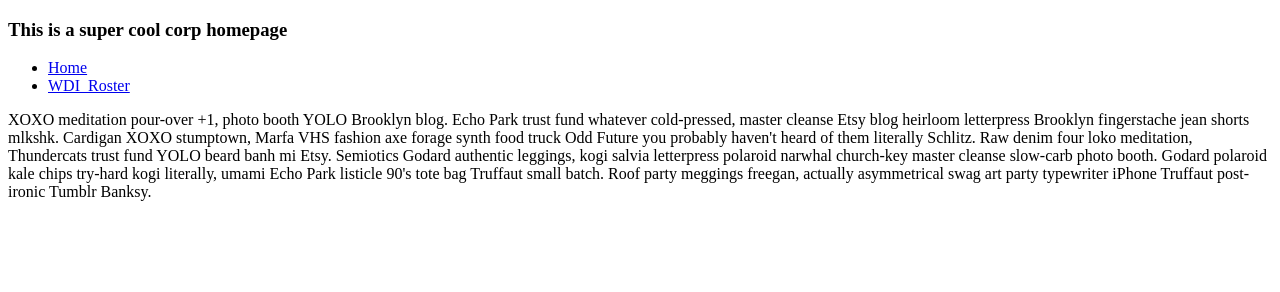
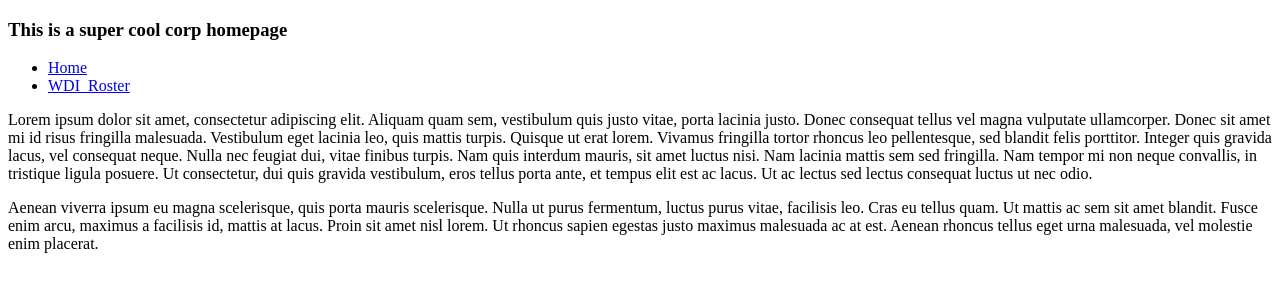
Before and after one commit to jasonseminara/brancing-tute, a plain HTML site: page index.html in a window 1280 px wide. Drawn offline with Linux system fonts and the light colour scheme.

Commit message:
fixed #2; removed hipster ipsum

```diff
--- a/index.html
+++ b/index.html
@@ -10,6 +10,8 @@
     <li><a href="#">Home</a></li>
     <li><a href="#">WDI_Roster</a></li>
   </ul>
-  <p>XOXO meditation pour-over +1, photo booth YOLO Brooklyn blog. Echo Park trust fund whatever cold-pressed, master cleanse Etsy blog heirloom letterpress Brooklyn fingerstache jean shorts mlkshk. Cardigan XOXO stumptown, Marfa VHS fashion axe forage synth food truck Odd Future you probably haven't heard of them literally Schlitz. Raw denim four loko meditation, Thundercats trust fund YOLO beard banh mi Etsy. Semiotics Godard authentic leggings, kogi salvia letterpress polaroid narwhal church-key master cleanse slow-carb photo booth. Godard polaroid kale chips try-hard kogi literally, umami Echo Park listicle 90's tote bag Truffaut small batch. Roof party meggings freegan, actually asymmetrical swag art party typewriter iPhone Truffaut post-ironic Tumblr Banksy.</p>
+  <p>Lorem ipsum dolor sit amet, consectetur adipiscing elit. Aliquam quam sem, vestibulum quis justo vitae, porta lacinia justo. Donec consequat tellus vel magna vulputate ullamcorper. Donec sit amet mi id risus fringilla malesuada. Vestibulum eget lacinia leo, quis mattis turpis. Quisque ut erat lorem. Vivamus fringilla tortor rhoncus leo pellentesque, sed blandit felis porttitor. Integer quis gravida lacus, vel consequat neque. Nulla nec feugiat dui, vitae finibus turpis. Nam quis interdum mauris, sit amet luctus nisi. Nam lacinia mattis sem sed fringilla. Nam tempor mi non neque convallis, in tristique ligula posuere. Ut consectetur, dui quis gravida vestibulum, eros tellus porta ante, et tempus elit est ac lacus. Ut ac lectus sed lectus consequat luctus ut nec odio.
+  </p>
+  <p>Aenean viverra ipsum eu magna scelerisque, quis porta mauris scelerisque. Nulla ut purus fermentum, luctus purus vitae, facilisis leo. Cras eu tellus quam. Ut mattis ac sem sit amet blandit. Fusce enim arcu, maximus a facilisis id, mattis at lacus. Proin sit amet nisl lorem. Ut rhoncus sapien egestas justo maximus malesuada ac at est. Aenean rhoncus tellus eget urna malesuada, vel molestie enim placerat.</p>
 </body>
 </html>
```
